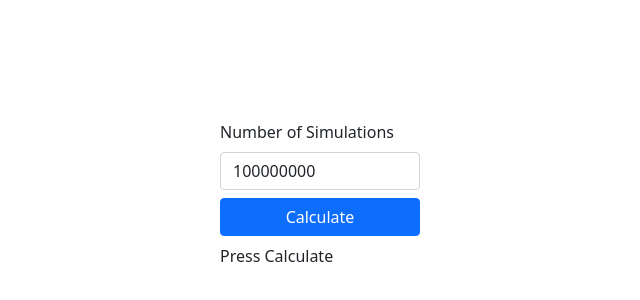
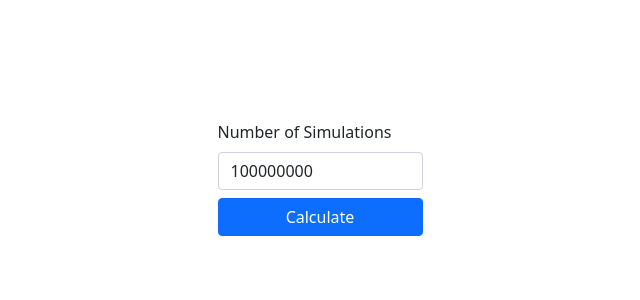
Before and after one commit to arpz2004/poker-calc, an Angular app: page / in a window 1280 px wide. Shown: the part 206-506 px from the top of the page, without its empty margins (320-960 px from the left). Built offline with nearby package versions, Linux system fonts and the light colour scheme.

Commit message:
Added validations

```diff
--- a/src/app/app.component.html
+++ b/src/app/app.component.html
@@ -1,20 +1,25 @@
 <div class="h-100 d-flex align-items-center justify-content-center">
   <div>
-    <form class="form" [formGroup]="simulationForm">
+    <form class="needs-validation" [formGroup]="simulationForm">
       <label class="form-label">Number of Simulations</label>
-      <input class="form-control" type="text" formControlName="numberOfSimulations" />
+      <input class="form-control" [class.is-invalid]="simulationForm?.get('numberOfSimulations').invalid" type="text"
+        formControlName="numberOfSimulations" />
+      <div class="invalid-feedback">
+        <ng-container
+          *ngIf="simulationForm?.get('numberOfSimulations').errors && simulationForm?.get('numberOfSimulations').errors.max; else notMaxError">
+          Cannot exceed 1 billion
+        </ng-container>
+        <ng-template #notMaxError>Must be a number greater than 0</ng-template>
+      </div>
     </form>
     <button [disabled]="loading" (click)="runUthSimulation()" class="btn btn-primary mt-2 w-100">
       <span *ngIf="loading" class="spinner-border spinner-border-sm" role="status" aria-hidden="true"></span>
       Calculate
     </button>
     <div class="row">
-      <div class="mt-2 col">
-        <div *ngIf="simulation; else noSimulation">Edge: {{ simulation.edge | percent:'1.2' }}</div>
-        <ng-template #noSimulation>
-          <div>Press Calculate</div>
-        </ng-template>
+      <div class="mt-2 col lh-base simulation">
+        <div *ngIf="simulation">Edge: {{ simulation.edge | percent:'1.2' }}</div>
       </div>
     </div>
+  </div>
 </div>
-</div>
--- a/src/app/app.component.scss
+++ b/src/app/app.component.scss
@@ -1,5 +1,10 @@
 form {
   input {
-    max-width: 200px;
+    max-width: 205px;
   }
 }
+
+.simulation:empty::after {
+  content: ".";
+  visibility: hidden;
+}
--- a/src/app/app.component.ts
+++ b/src/app/app.component.ts
@@ -1,5 +1,5 @@
 import { Component } from '@angular/core';
-import { FormBuilder, FormGroup } from '@angular/forms';
+import { FormBuilder, FormGroup, Validators } from '@angular/forms';
 import { SimulationResults } from './models/simulationResults';
 import { PokerEvalService } from './services/pokerEval.service';
 
@@ -18,11 +18,19 @@ export class AppComponent {
 
   ngOnInit(): void {
     this.simulationForm = this.fb.group({
-      numberOfSimulations: ['100000000']
+      numberOfSimulations: [
+        '100000000',
+        [
+          Validators.min(1),
+          Validators.max(1000000000),
+          Validators.pattern('^[0-9]*[1-9][0-9]*$')
+        ]
+      ]
     });
   }
 
   runUthSimulation(): void {
+    if (this.simulationForm.valid) {
       this.submitted = true;
       this.loading = true;
       this.pokerEvalService.runUthSimulations(this.simulationForm.get('numberOfSimulations')?.value).subscribe((val) => {
@@ -34,3 +42,4 @@ export class AppComponent {
       });
     }
   }
+}
```
Lines whose indentation alone changed are shown as unchanged.
